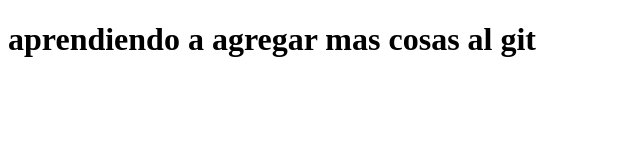
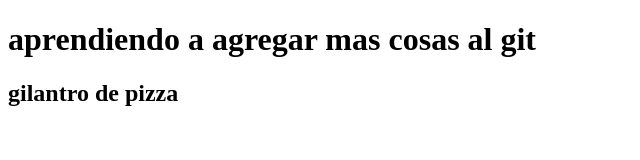
Before and after one commit to Julian-Brodsky/Pre-entrega-2, a plain HTML site: page index.html in a window 1280 px wide. Shown: the whole page, without its empty margins (0-640 px from the left). Drawn offline with Linux system fonts and the light colour scheme.

Commit message:
agregué un h2

```diff
--- a/index.html
+++ b/index.html
@@ -36,5 +36,42 @@ en la + buscamos la terminal bash -->
 <h1>aprendiendo a agregar mas cosas al git</h1>
 
 <!-- ahora agrege una carpeta css y encima agregue un titulo entonces tengo que guardar -->
+
+<!-- si pongo este comando  asi tal cual como se muestra abajo guarda todos los cambios de una -->
+<!-- git add . -->
+
+
+<!-- ahora pongo el comando -->
+<!-- git commit -m "Agregué un css a mi proyecto" -->
+<!-- lo que va entre "" tiene que darnos una referencia de los cambios -->
+
+<!--  si pongo -->
+<!-- git log -->
+<!-- puedo ver todos los cambios con dia y hora junto con quien los hizo -->
+
+
+
+<!-- para crear una copia de la rama principal que queremos retocar -->
+<!-- gri branch v1.0-->
+<!-- con este comando voy a crear una nueva rama que despues voy a copiar de la rama principal que quiero retocar -->
+
+
+
+<!-- para corroborar que salio bien tiro abajo el comando  -->
+<!-- git branch donde deberían salir la rama master que es la principal y la que yo escribí inventando ese nombre v1.0 -->
+
+<!-- ahora tengo que salir de la master que es en la que estoy e ir a la v1.0 -->
+<!-- git checkout v1.0 -->
+
+
+
+<h2>gilantro de pizza</h2>
+
+
+
+
+
 </body>
+
+
 </html>
```
